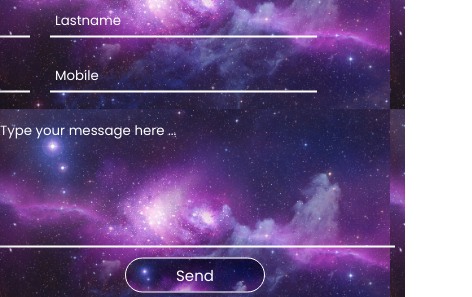
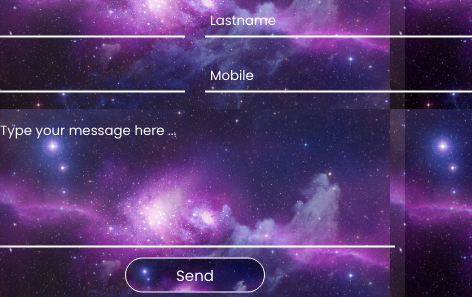
Before and after one commit to bhishek110/bhishekportfolio, a plain HTML site: page 07-contact.html in a window 390 px wide. Shown: the part 324-621 px from the top of the page, 472 px wide, since content can reach past the window. Drawn offline with Linux system fonts and the light colour scheme.

Commit message:
Update 08-contact.css

```diff
--- a/08-contact.css
+++ b/08-contact.css
@@ -261,8 +261,7 @@ textarea::placeholder {
 }
 
 @media screen and (max-width: 700px) {
-.mail-mob,
-.name-container {
+#enter {
     width: 110px;
   }
 }
```
